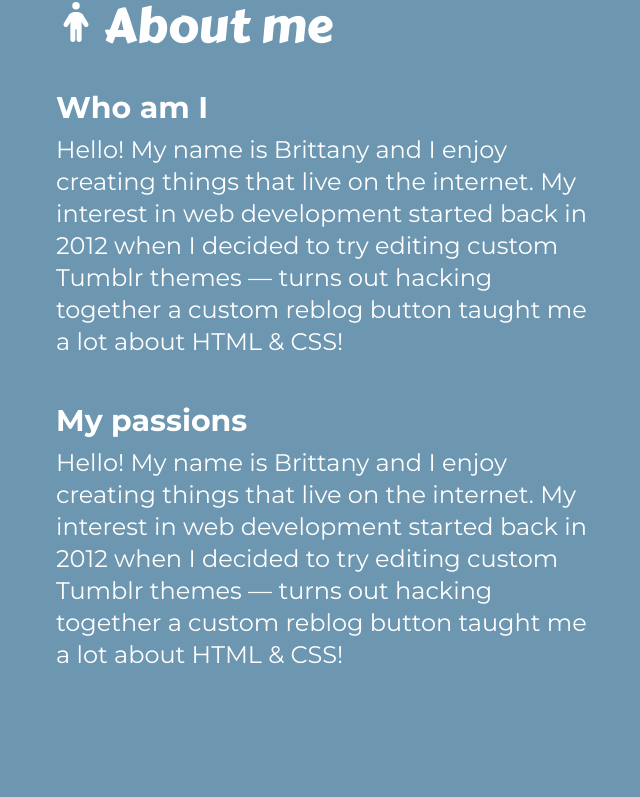
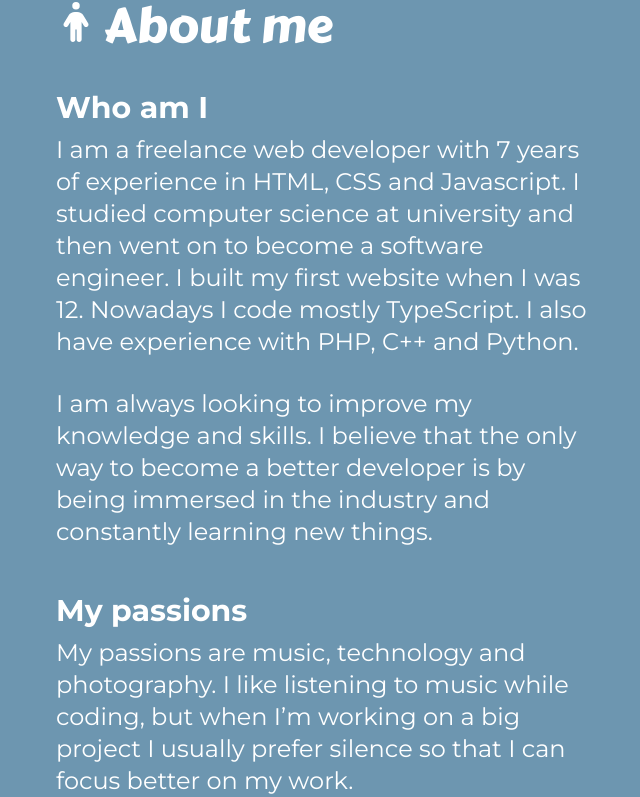
Before and after one commit to FeliMax/signore, a Next.js app: page / in a window 1280 px wide. Shown: the part 894-1691 px from the top of the page, without its empty margins (40-680 px from the left). Built offline with nearby package versions, Linux system fonts and the light colour scheme.

Commit message:
About me

```diff
--- a/components/sections/AboutMe.tsx
+++ b/components/sections/AboutMe.tsx
@@ -25,10 +25,10 @@ export const AboutMe = () => {
                             {content}
                         </ReactMarkdown>
                     </div>
-                    <div className="relative h-[25rem] w-[25rem] self-center overflow-hidden md:h-[30rem] md:w-[30rem] lg:block">
+                    <div className="relative h-[25rem] w-[25rem] self-center overflow-hidden overflow-clip rounded-full md:h-[30rem] md:w-[30rem] lg:block">
                         <ExportedImage
                             className="relative z-10 object-cover delay-100 duration-300 md:hover:scale-110 md:hover:transition"
-                            src="./images/me.jpeg"
+                            src="./images/avatar.png"
                             alt="Profile"
                             fill={true}
                             sizes="(max-width: 768px) 100vw, (max-width: 1200px) 50vw, 33vw"
--- a/public/content/about.md
+++ b/public/content/about.md
@@ -1,5 +1,9 @@
 #### Who am I
-Hello! My name is Brittany and I enjoy creating things that live on the internet. My interest in web development started back in 2012 when I decided to try editing custom Tumblr themes — turns out hacking together a custom reblog button taught me a lot about HTML & CSS!
+
+I am a freelance web developer with 7 years of experience in HTML, CSS and Javascript. I studied computer science at university and then went on to become a software engineer. I built my first website when I was 12. Nowadays I code mostly TypeScript. I also have experience with PHP, C++ and Python.
+
+I am always looking to improve my knowledge and skills. I believe that the only way to become a better developer is by being immersed in the industry and constantly learning new things.
 
 #### My passions
-Hello! My name is Brittany and I enjoy creating things that live on the internet. My interest in web development started back in 2012 when I decided to try editing custom Tumblr themes — turns out hacking together a custom reblog button taught me a lot about HTML & CSS!
+
+My passions are music, technology and photography. I like listening to music while coding, but when I’m working on a big project I usually prefer silence so that I can focus better on my work.
```
